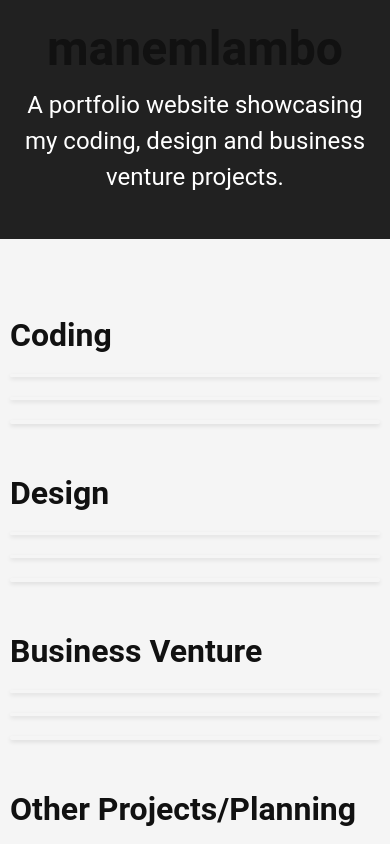
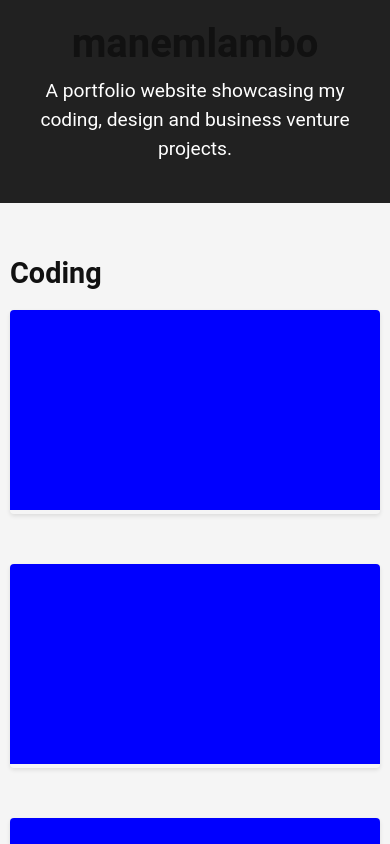
Before and after one commit to manemlambo/manelisi, a plain HTML site: page index.html in a window 390 px wide. Shown: the top 844 px of the page. Drawn offline with Linux system fonts and the light colour scheme.

Commit message:
new css
new css and improved media queries

```diff
--- a/manelisi.css
+++ b/manelisi.css
@@ -1,3 +1,155 @@
+/* Global styles */
+/* html, body {
+    margin: 0;
+    padding: 0;
+    font-family: 'Roboto', sans-serif;
+    color: #333;
+    background-color: #f5f5f5;
+  }
+
+  h1, h2, h3, h4, h5, h6 {
+    font-weight: 700;
+    color: #111;
+  }
+
+  p {
+    line-height: 1.5;
+  }
+
+  a {
+    color: #2196f3;
+  }
+
+  img {
+    max-width: 100%;
+    height: auto;
+  } */
+
+  /* Header styles */
+  /* header {
+    background-color: #212121;
+    color: #fff;
+    padding: 20px;
+    text-align: center;
+  }
+
+  header h1 {
+    margin: 0;
+    font-size: 3rem;
+  }
+
+  header p {
+    margin-top: 10px;
+    font-size: 1.5rem;
+  } */
+
+  /* Main styles */
+  /* main {
+    max-width: 1200px;
+    margin: 0 auto;
+    padding: 50px 20px;
+  }
+
+  section {
+    margin-bottom: 50px;
+  }
+
+  section h2 {
+    font-size: 2rem;
+    margin-bottom: 20px; */
+    /* height: 700px; */
+  /* } */
+
+  /* .gallery {
+    display: grid;
+    grid-template-columns: repeat(auto-fit, minmax(300px, 1fr));
+    gap: 20px;
+    height: 50px;
+  }
+
+  .gallery-item {
+    position: relative;
+    overflow: hidden;
+    border-radius: 4px;
+    box-shadow: 0 2px 4px rgba(0, 0, 0, 0.1);
+    transition: transform 0.2s ease-in-out;
+  }
+
+  .gallery-item:hover {
+    transform: translateY(-10px);
+  }
+
+  .gallery-item img {
+    transition: transform 0.2s ease-in-out;
+    object-fit: cover;
+    width: 100%;
+    height: 100%;
+  }
+
+  .gallery-item:hover img {
+    transform: scale(1.1);
+  }
+
+  .gallery-item h3 {
+    position: absolute;
+    bottom: 0;
+    left: 0;
+    right: 0;
+    padding: 10px;
+    margin: 0;
+    background-color: rgba(0, 0, 0, 0.5);
+    color: #fff;
+    font-size: 1.2rem;
+    text-align: center;
+    transition: transform 0.2s ease-in-out;
+    transform: translateY(100%);
+  }
+
+  .gallery-item:hover h3 {
+    transform: translateY(0);
+  }
+   */
+  /* Business Venture styles */
+  /* .business-item {
+    background-color: #fff;
+    padding: 20px;
+    border-radius: 4px;
+    box-shadow: 0 2px 4px rgba(0, 0, 0, 0.1);
+  }
+
+  .business-item h3 {
+    margin-top: 0;
+    font-size: 1.5rem;
+  }
+
+  .business-item p {
+    margin-top: 10px;
+  }
+
+  .business-item a {
+    display: block;
+    margin-top: 10px;
+  } */
+
+  /* Footer styles */
+  /* footer {
+    background-color: #212121;
+    color: #fff;
+    padding: 20px;
+    text-align: center;
+  }
+
+  @media screen and (max-width: 768px) {
+    main {
+      padding: 50px 10px;
+    }
+
+    .gallery {
+      grid-template-columns: 1fr;
+    }
+  } */
+
+
   /* Global styles */
 html, body {
   margin: 0;
@@ -57,14 +209,12 @@ html, body {
 section h2 {
   font-size: 2rem;
   margin-bottom: 20px;
-    /* height: 700px; */
 }
 
 .gallery {
   display: grid;
   grid-template-columns: repeat(auto-fit, minmax(300px, 1fr));
   gap: 20px;
-    height: 50px;
 }
 
 .gallery-item {
@@ -139,12 +289,47 @@ html, body {
   text-align: center;
 }
 
+/* Media Queries */
 @media screen and (max-width: 768px) {
+  /* Adjustments for mobile devices */
+  header h1 {
+    font-size: 2.5rem;
+  }
+
+  header p {
+    font-size: 1.2rem;
+  }
+
   main {
-      padding: 50px 10px;
+    padding: 30px 10px;
+  }
+
+  section h2 {
+    font-size: 1.8rem;
   }
 
   .gallery {
-      grid-template-columns: 1fr;
+    height: auto;
+  }
+
+  .gallery-item {
+    margin-bottom: 30px;
+  }
+
+  .gallery-item img {
+    height: 200px;
+  }
+
+  .gallery-item h3 {
+    font-size: 1rem;
+    padding: 5px;
+  }
+
+  .business-item h3 {
+    font-size: 1.2rem;
+  }
+
+  .business-item p {
+    font-size: 1rem;
   }
 }
```
Also changed, not shown: index.html (+5 -0 lines). Lines whose indentation alone changed are shown as unchanged.
